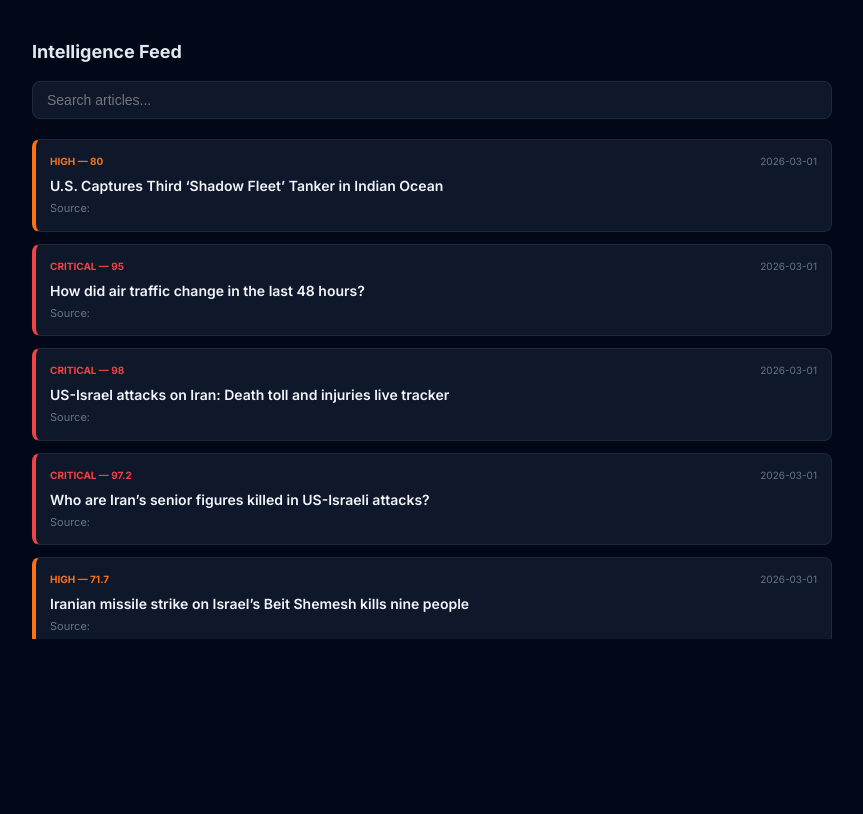
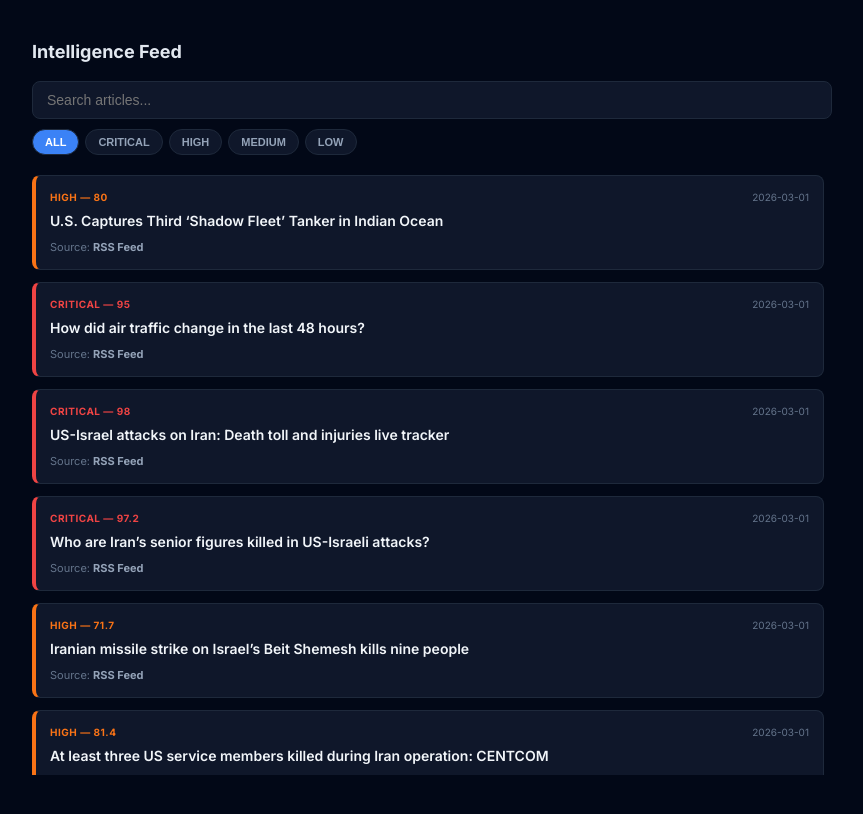
Before and after one commit to GeoTouhme/Political_Analyzer, a React (Vite) app in the folder dashboard_v3/: page / in a window 1280 px wide. Shown: the part 1190-2004 px from the top of the page, without its empty margins (208-1071 px from the left). Before the commit the page ends 1877 px from the top, so only its background shows below. Built offline with nearby package versions, Linux system fonts and the light colour scheme.

Commit message:
feat: restore filter buttons and add internal scroll to Intelligence Feed

```diff
--- a/dashboard_v3/src/App.jsx
+++ b/dashboard_v3/src/App.jsx
@@ -180,25 +180,71 @@ export default function App() {
       {/* INTELLIGENCE FEED */}
       <div style={{ marginBottom: 20 }}>
         <h3 style={{ fontSize: 18, fontWeight: 700, marginBottom: 16 }}>Intelligence Feed</h3>
+
+        {/* Search & Filters */}
         <div style={{ display: "flex", flexDirection: "column", gap: 10, marginBottom: 20 }}>
           <input
-            type="text" placeholder="Search articles..." value={searchTerm}
+            type="text"
+            placeholder="Search articles..."
+            value={searchTerm}
             onChange={(e) => setSearchTerm(e.target.value)}
-            style={{ background: "#0f172a", border: "1px solid #1e293b", borderRadius: 8, padding: "10px 14px", color: "#f8fafc", fontSize: 14, outline: "none" }}
+            style={{
+              background: "#0f172a", border: "1px solid #1e293b", borderRadius: 8,
+              padding: "10px 14px", color: "#f8fafc", fontSize: 14, outline: "none"
+            }}
           />
+          <div style={{ display: "flex", gap: 6, flexWrap: "wrap" }}>
+            {["ALL", "CRITICAL", "HIGH", "MEDIUM", "LOW"].map(lvl => (
+              <button
+                key={lvl}
+                onClick={() => setFilterLevel(lvl)}
+                style={{
+                  padding: "6px 12px", borderRadius: "20px", fontSize: 11, fontWeight: 600,
+                  cursor: "pointer", border: "1px solid #1e293b",
+                  background: filterLevel === lvl ? (LEVEL_COLOR[lvl] || "#3b82f6") : "#0f172a",
+                  color: filterLevel === lvl ? (lvl === "MEDIUM" ? "#000" : "#fff") : "#94a3b8",
+                  transition: "all 0.2s"
+                }}
+              >
+                {lvl}
+              </button>
+            ))}
+          </div>
         </div>
 
-        <div style={{ display: "flex", flexDirection: "column", gap: 12, maxHeight: "500px", overflowY: "auto" }}>
-          {filteredArticles.map((art, idx) => (
-            <div key={idx} style={{ background: "#0f172a", border: "1px solid #1e293b", borderLeft: `4px solid ${LEVEL_COLOR[art.risk_level]}`, borderRadius: 8, padding: "14px" }}>
-              <div style={{ display: "flex", justifyContent: "space-between", marginBottom: 6 }}>
-                <span style={{ fontSize: 10, fontWeight: 700, color: LEVEL_COLOR[art.risk_level] }}>{art.risk_level} — {art.risk_score}</span>
+        {/* Article List with Internal Scroll */}
+        <div style={{
+          display: "flex",
+          flexDirection: "column",
+          gap: 12,
+          maxHeight: "600px",
+          overflowY: "auto",
+          paddingRight: "8px",
+          scrollbarWidth: "thin",
+          scrollbarColor: "#1e293b #020817"
+        }}>
+          {filteredArticles.length > 0 ? filteredArticles.map((art, idx) => (
+            <div key={idx} style={{
+              background: "#0f172a", border: "1px solid #1e293b",
+              borderLeft: `4px solid ${LEVEL_COLOR[art.risk_level]}`,
+              borderRadius: 8, padding: "14px"
+            }}>
+              <div style={{ display: "flex", justifyContent: "space-between", alignItems: "flex-start", marginBottom: 6 }}>
+                <span style={{ fontSize: 10, fontWeight: 700, color: LEVEL_COLOR[art.risk_level], letterSpacing: 0.5 }}>
+                  {art.risk_level} — {art.risk_score}
+                </span>
                 <span style={{ fontSize: 10, color: "#64748b" }}>{art.date}</span>
               </div>
-              <div style={{ fontSize: 14, fontWeight: 600, color: "#f1f5f9", marginBottom: 4 }}>{art.title}</div>
-              <div style={{ fontSize: 11, color: "#64748b" }}>Source: {art.source_name}</div>
+              <div style={{ fontSize: 14, fontWeight: 600, color: "#f1f5f9", marginBottom: 8, lineHeight: 1.4 }}>
+                {art.title}
+              </div>
+              <div style={{ fontSize: 11, color: "#64748b", display: "flex", justifyContent: "space-between" }}>
+                <span>Source: <strong style={{color: "#94a3b8"}}>{art.source_name || "RSS Feed"}</strong></span>
+              </div>
             </div>
-          ))}
+          )) : (
+            <div style={{ textAlign: "center", color: "#64748b", padding: "40px 0" }}>No articles found matching filters.</div>
+          )}
         </div>
       </div>
     </div>
```
